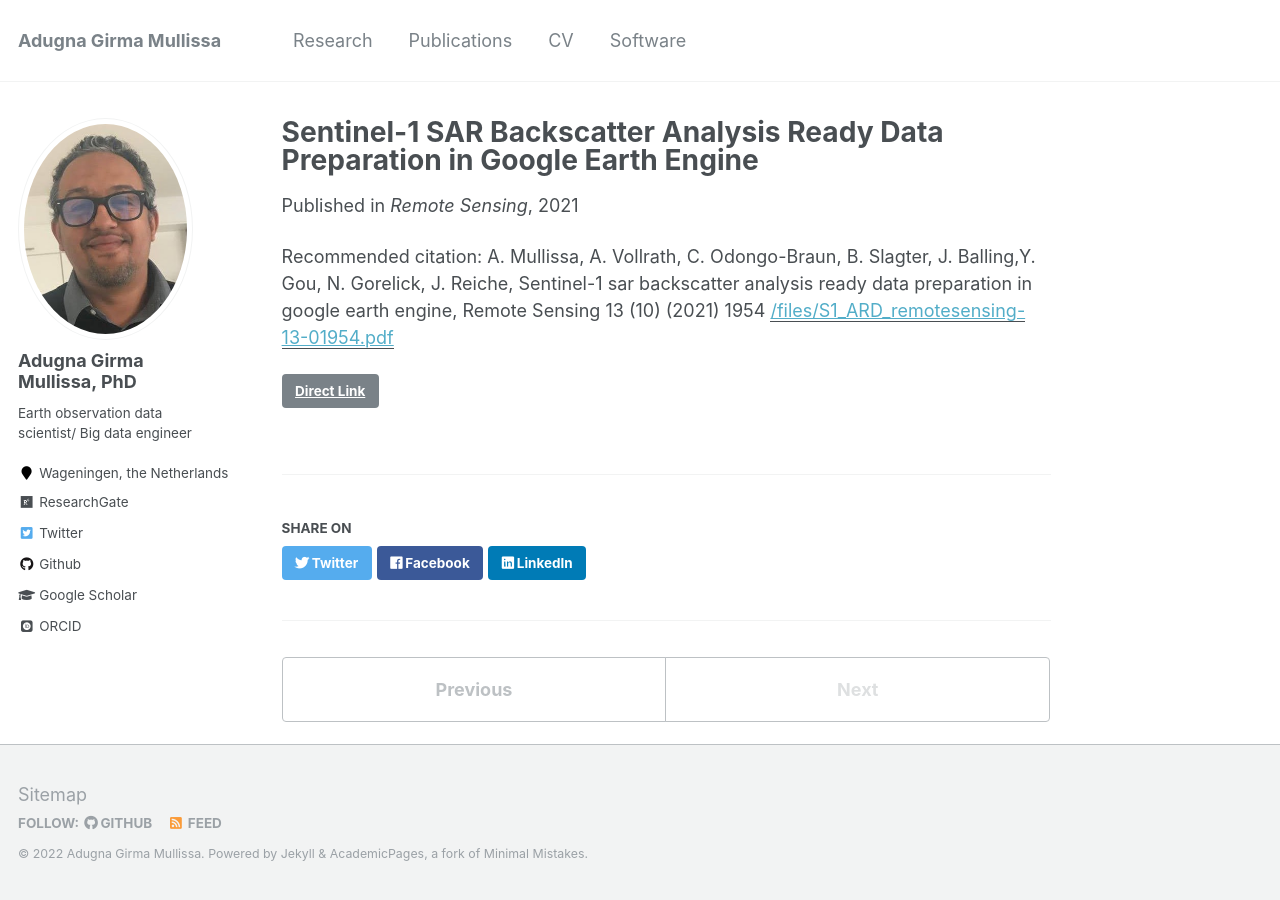
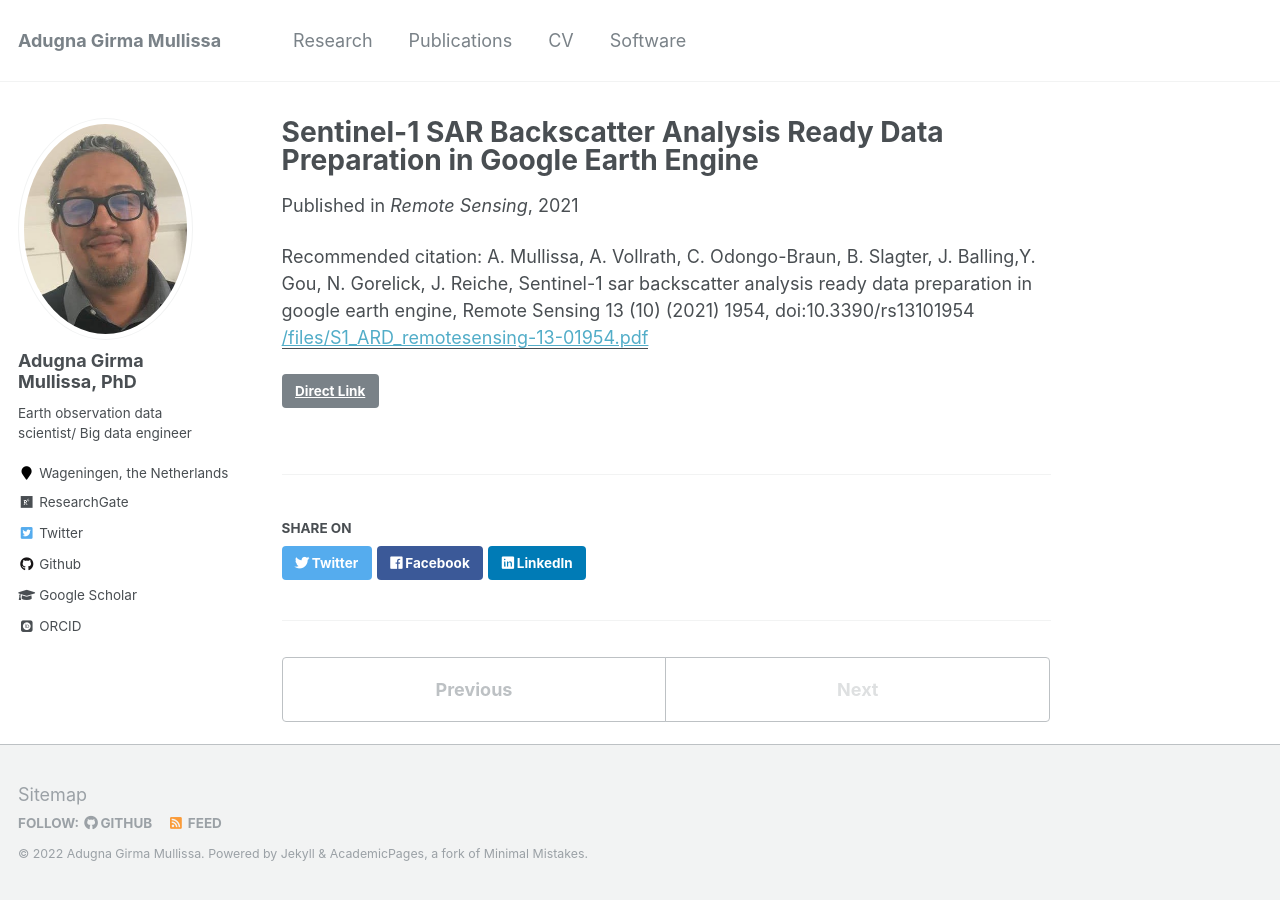
Before and after one commit to adugnag/adugnag.github.io, a Jekyll site: the page built from _publications/paper1.md, in a window 1280 px wide. Built offline with Jekyll 4.4.1, drawn with Linux system fonts in a browser that asks for light colours; some web fonts are replaced.

Commit message:
Update paper1.md

```diff
--- a/_publications/paper1.md
+++ b/_publications/paper1.md
@@ -7,5 +7,5 @@ date: 2021-05-15
 venue: 'Remote Sensing'
 paperurl: '/files/S1_ARD_remotesensing-13-01954.pdf'
 link: 'https://doi.org/10.3390/rs13101954'
-citation: 'A. Mullissa, A. Vollrath, C. Odongo-Braun, B. Slagter, J. Balling,Y. Gou, N. Gorelick, J. Reiche, Sentinel-1 sar backscatter analysis ready data preparation in google earth engine, Remote Sensing 13 (10) (2021) 1954'
+citation: 'A. Mullissa, A. Vollrath, C. Odongo-Braun, B. Slagter, J. Balling,Y. Gou, N. Gorelick, J. Reiche, Sentinel-1 sar backscatter analysis ready data preparation in google earth engine, Remote Sensing 13 (10) (2021) 1954, doi:10.3390/rs13101954'
 ---
```
